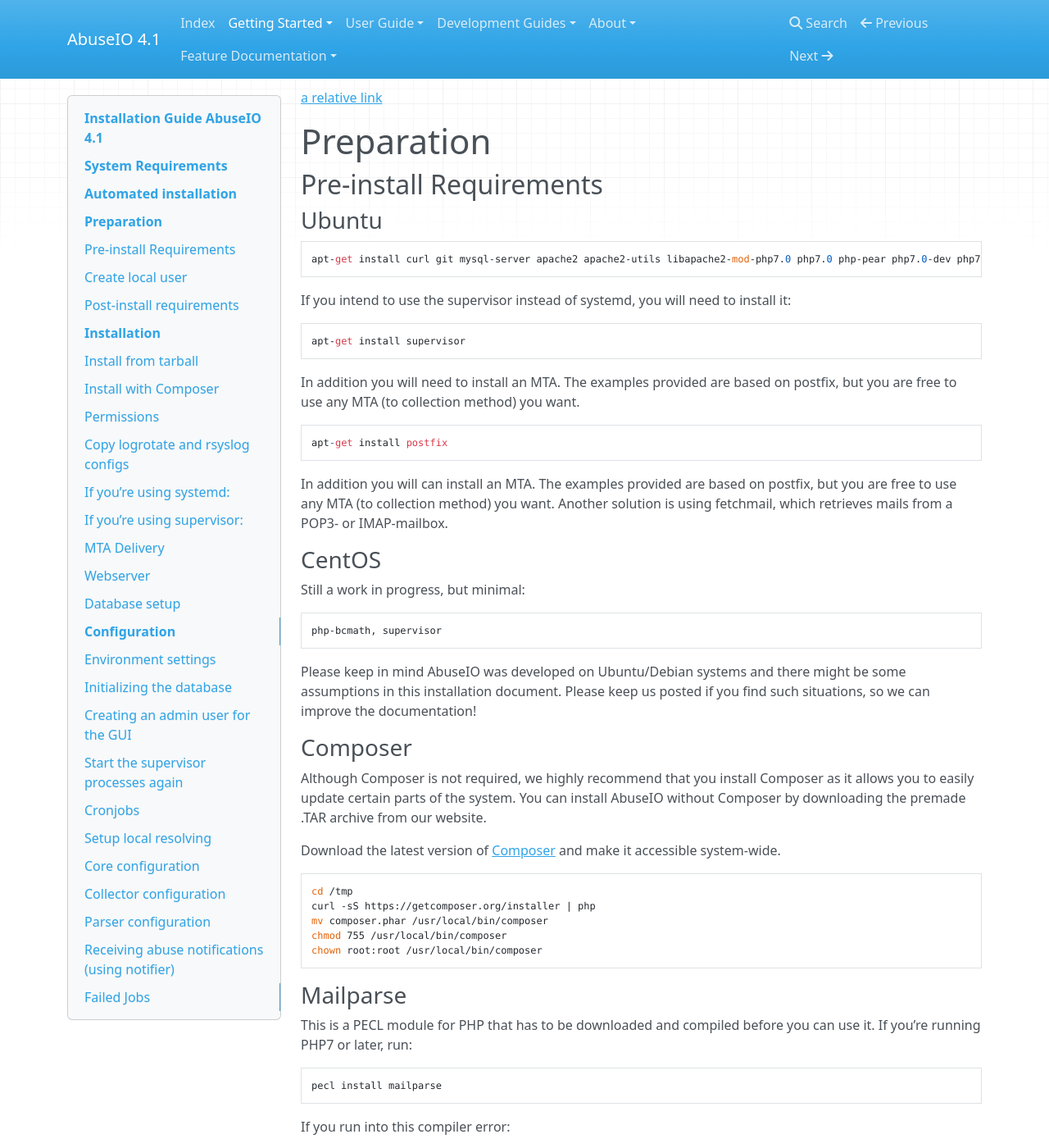
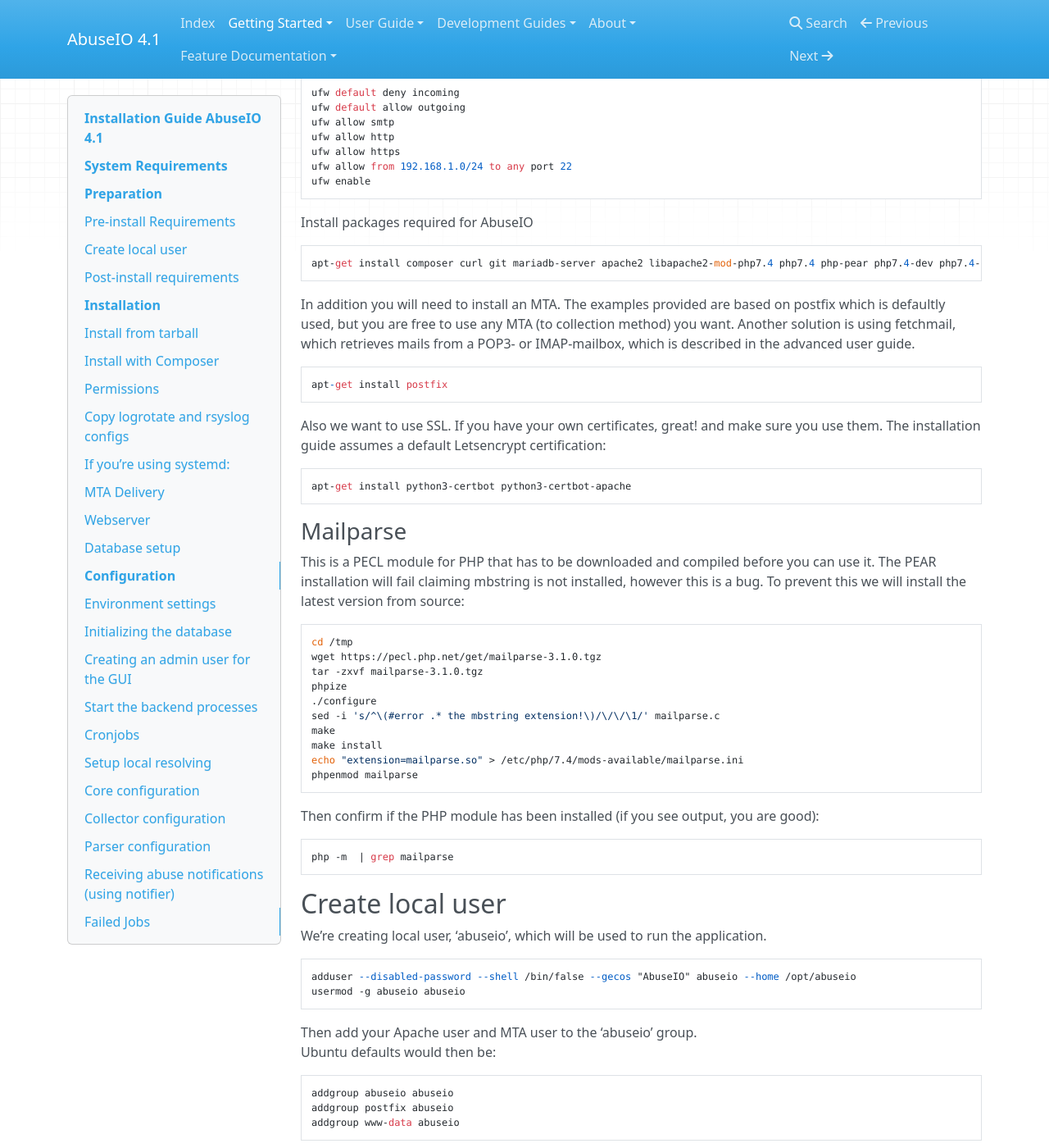
Before and after one commit to AbuseIO/abuseio-docs, an MkDocs documentation site: the page built from docs/installation.md, in a window 1280 px wide and 1400 px high, scrolled down 648 px. Shown: the whole window at 82% size. Built offline with MkDocs 1.6.1, drawn with Linux system fonts in a browser that asks for light colours; nearby versions of some CDN libraries; old or Windows-style settings are respelled for this version of MkDocs; some of the changed text lies outside the part shown.

Commit message:
Update installation.md

````diff
--- a/docs/installation.md
+++ b/docs/installation.md
@@ -2,123 +2,80 @@
 
 # System Requirements
 
-+ 64-bit Linux based distribution
-+ MTA (Postfix 2.9.1+, Exim 4.76+) or Fetchmail
-+ Web server software (Apache 2.22+ or Nginx 1.1.19+)
-+ Database backend (MySQL 5.5+, Postgres 9.1+)
-+ PHP 5.5.9+ (Both CLI as apache module)
++ Ubuntu 20.04 LTS 64-bit Linux based distribution
++ MTA (Postfix or Exim) or Fetchmail to handle incoming e-mails
++ Web server software (Apache or Nginx)
++ Database backend (MariaDB)
++ PHP 7.4+ (Both CLI as apache module)
 + (__optional__) Local resolving nameserver (Bind, pDNSRecursor) ([more info](#resolving))
-
-# Automated installation
-
-This documentation will guide your thru a basic installation. However if you like to do automation with Docker or Ansible, you might
-want to check out the following repositories:
-
-Ansible:
-```
-http://www.github.com/abuseio/abuseio-ansible/
-```
-
-Docker:
-```
-http://www.github.com/abuseio/abuseio-docker/
-```
-
-See docker installation and configuration instructions below:
-
-[a relative link](installation_via_docker.md)
-
 
 # Preparation
 
 ## Pre-install Requirements
 
+- Install a Ubuntu 20.04 LTS system as you normally do, do NOT name the administrative user 'abuseio', but use 'admin' or something similair
+- Make sure you configure networking correctly
+- If you are using NAT, make sure ports 25, 80 and 443 are mapped onto your system
+- Make sure you have a DNS name, e.g. abuseio.yourdomain.tld pointing onto your system
+
 ### Ubuntu
-```
-apt-get install curl git mysql-server apache2 apache2-utils libapache2-mod-php7.0 php7.0 php-pear php7.0-dev php7.0-mcrypt php7.0-mysql php7.0-pgsql php7.0-curl php7.0-intl php7.0-bcmath php7.0-mbstring php7.0-zip
-```
-If you intend to use the supervisor instead of systemd, you will need to install it:
+
+Setup firewalling (don't be stupid, you always needs to firewall!)
+The 192.168.1.0/24 in this example should be your administrative IP addresses where you want to SSH from, and preferable should be a /32
 
 ```
-apt-get install supervisor
+ufw default deny incoming
+ufw default allow outgoing
+ufw allow smtp
+ufw allow http
+ufw allow https
+ufw allow from 192.168.1.0/24 to any port 22
+ufw enable
 ```
 
-In addition you will need to install an MTA. The examples provided are based on postfix, but you are free to use any MTA (to collection method) you want.
+Install packages required for AbuseIO
+```
+apt-get install composer curl git mariadb-server apache2 libapache2-mod-php7.4 php7.4 php-pear php7.4-dev php7.4-mysql php7.4-curl php7.4-intl php7.4-bcmath php7.4-mbstring php7.4-zip
+```
+
+In addition you will need to install an MTA. The examples provided are based on postfix which is defaultly used, but you are free to use any MTA (to collection method) you want.  Another solution is using fetchmail, which retrieves mails from a POP3- or IMAP-mailbox, which is described in the advanced user guide.
 
 ```
 apt-get install postfix
 ```
 
-In addition you will can install an MTA. The examples provided are based on postfix, but you are free to use any MTA (to collection method) you want. Another solution is using fetchmail, which retrieves mails from a POP3- or IMAP-mailbox.
+Also we want to use SSL. If you have your own certificates, great! and make sure you use them. The installation guide assumes a default Letsencrypt certification:
 
-### CentOS
-Still a work in progress, but minimal:
 ```
-php-bcmath, supervisor
+apt-get install python3-certbot python3-certbot-apache
 ```
-Please keep in mind AbuseIO was developed on Ubuntu/Debian systems and there might be some assumptions in this installation document. Please keep us posted if you find such situations, so we can improve the documentation!
 
-### Composer
-Although Composer is not required, we highly recommend that you install Composer as it allows you to easily update certain parts of the system. You can install AbuseIO without Composer by downloading the premade .TAR archive from our website.
+### Mailparse
+This is a PECL module for PHP that has to be downloaded and compiled before you can use it. The PEAR installation will fail claiming mbstring is not installed, however this is a bug. To prevent this we will install the latest version from source:
 
-Download the latest version of [Composer](https://getcomposer.org/) and make it accessible system-wide.
 ```
 cd /tmp
-curl -sS https://getcomposer.org/installer | php
-mv composer.phar /usr/local/bin/composer
-chmod 755 /usr/local/bin/composer
-chown root:root /usr/local/bin/composer
+wget https://pecl.php.net/get/mailparse-3.1.0.tgz
+tar -zxvf mailparse-3.1.0.tgz
+phpize
+./configure
+sed -i 's/^\(#error .* the mbstring extension!\)/\/\/\1/' mailparse.c
+make
+make install
+echo "extension=mailparse.so" > /etc/php/7.4/mods-available/mailparse.ini
+phpenmod mailparse
 ```
 
+Then confirm if the PHP module has been installed (if you see output, you are good):
+```
+php -m  | grep mailparse
+```
 
-### Mailparse
-This is a PECL module for PHP that has to be downloaded and compiled before you can use it.
-If you're running PHP7 or later, run:
-```
-pecl install mailparse
-```
-If you run into this compiler error:
-```
-/tmp/pear/temp/mailparse/mailparse.c:34:2: error: #error The mailparse extension requires the mbstring extension!
- #error The mailparse extension requires the mbstring extension!
-  ^
-Makefile:200: recipe for target 'mailparse.lo' failed
-make: *** [mailparse.lo] Error 1
-ERROR: `make' failed`
-```
-You should do:
-```
-vi /usr/include/php/20151012/ext/mbstring/libmbfl/mbfl/mbfilter.h
-```
-Then add the following lines right under `#define MBFL_MBFILTER_H`:
-```c
-#undef HAVE_MBSTRING
-#define HAVE_MBSTRING 1
-```
-And rerun the pecl install command.
-
-If you're running PHP5.6 or older, run:
-
-```
-pecl install mailparse-2.1.6
-```
-On some systems, the above command fails. If it does, try adding -Z after 'install'.
-
-```
-echo "extension=mailparse.so" > /etc/php/7.0/mods-available/mailparse.ini
-phpenmod mailparse
-phpenmod mcrypt
-```
-> Note: Replace "php5" in the above command with "php/7.0" if you're running PHP7.
 
 ## Create local user
 We're creating local user, 'abuseio', which will be used to run the application.
 ```
-adduser abuseio
-```
-
-Please make sure that your abuseio user has the default group into abuseio. Apparently it might be abuseio:users instead:
-```
+adduser --disabled-password --shell /bin/false --gecos "AbuseIO" abuseio --home /opt/abuseio
 usermod -g abuseio abuseio
 ```
 
@@ -132,26 +89,19 @@ addgroup www-data abuseio
 ```
 > You will need to restart Apache and Postfix in this example to make your changes active!
 > When you're running php-fpm as www-data, you need to restart that as well.
+> If you follow this documentation and their defaults, then the last steps are to restart these, so you do not have to do this now.
 
 ## Post-install requirements
 
-### MySQL 5.7+ default change
+### Protect MySQL
 
-If you are running MySQL 5.7 or higher, the default value for a ZERO_DATE is no longer accepted. Laraval
-still uses ZERO_DATE instead of NULL and running database migration will result into errors! Therefor you
-_MUST_ disable strict mode:
+Secure the mariadb (mysql) installation.
 
-_/etc/mysql/conf.d/disable_strict_mode.cnf_
 ```
-[mysqld]
-sql_mode=IGNORE_SPACE,ERROR_FOR_DIVISION_BY_ZERO,NO_AUTO_CREATE_USER,NO_ENGINE_SUBSTITUTION
+mysql_secure_installation
 ```
 
-restart MySQL after:
-
-```
-systemctl restart mysql
-```
+Follow all the default settings (Yes to all) and set a MySQL root password (and don't forget it)
 
 # Installation
 
@@ -213,37 +163,6 @@ systemctl daemon-reload
 
 There's a slight variation in the names of required services on different Linux distributions.
 On CentOS, make sure the 'Requires=' lines in the service files point to the correct service names or the applications will fail to start.
-
-### On CentOS / RedHat-likes
-```
-cp -vr /opt/abuseio/extra/etc/systemd/* /etc/systemd/
-sed -i -e 's/mysql/mysqld/' -e 's/apache2/httpd/' /etc/systemd/system/abuseio*.service
-systemctl daemon-reload
-```
-
-> Important: Do NOT use supervisor AND systemd at the same time.
-
-## If you're using supervisor:
-```
-cp -vr /opt/abuseio/extra/etc/supervisor /etc/
-supervisorctl reread
-/etc/init.d/supervisor restart
-supervisorctl stop abuseio_queue_collector
-supervisorctl stop abuseio_queue_email_incoming
-supervisorctl stop abuseio_queue_email_outgoing
-supervisorctl stop abuseio_queue_delegation
-```
-
-> Important: Leave these supervisor or systemd jobs stopped until you completed the entire installation process,
-or you might get a lot of errors in your logs!
-
-> Important: The supervisord worker threads run in daemon mode. This will allow the framework to
-be cached and will save a lot of CPU cycles. However if you edit the code in _ANY_ way you will need
-to restart these daemons to prevent jobs from failing. A better option would be to stop the daemons before making a code change, and starting them after the change is complete.
-
-> Note: If you get messages on 'hanging' jobs its most likely these supervisor jobs are not running.
-Please make sure you see running processes from the configured supervisor jobs before submitting
-a bug report.
 
 ## MTA Delivery
 
@@ -337,36 +256,6 @@ a2ensite abuseio
 service apache2 reload
 ```
 
-### Nginx
-This is an example configuration for AbuseIO via Nginx with PHP-fpm. Change it to suit your own setup.
-Make sure the PHP-fpm processes run as user abuseio.
-
-Create file /etc/nginx/sites-available/abuseio containing:
-```
-server {
-  listen 80;
-  server_name abuseio.myserver.tld;
-  root /opt/abuseio/public;
-  index index.php;
-
-  location ~ \.php$ {
-    try_files $uri =404;
-    fastcgi_pass unix:/var/run/fpm_abuseio.socket;
-    fastcgi_index index.php;
-    include fastcgi_params;
-  }
-
-  location / {
-    try_files $uri $uri/ /index.php?q=$uri&$args;
-  }
-}
-```
-```
-ln -s /etc/nginx/sites-available/abuseio /etc/nginx/sites-enabled/001-abuseio
-service nginx reload
-```
-
-
 ## Database setup
 
 ### MySQL
@@ -428,18 +317,9 @@ php artisan role:assign --role admin --user admin@isp.local
 
 The user:create command will use default settings for any optional arguments. If the --password option is missing then a randomly generated password will be assigned.
 
-## Start the supervisor processes again
+## Start the backend processes
 
 Start the framework daemons, after databases have been initialised:
-
-```bash
-supervisorctl start abuseio_queue_collector
-supervisorctl start abuseio_queue_email_incoming
-supervisorctl start abuseio_queue_email_outgoing
-supervisorctl start abuseio_queue_delegation
-```
-
-or with systemd:
 
 ```bash
 systemctl start abuseio_queue_collector
````
